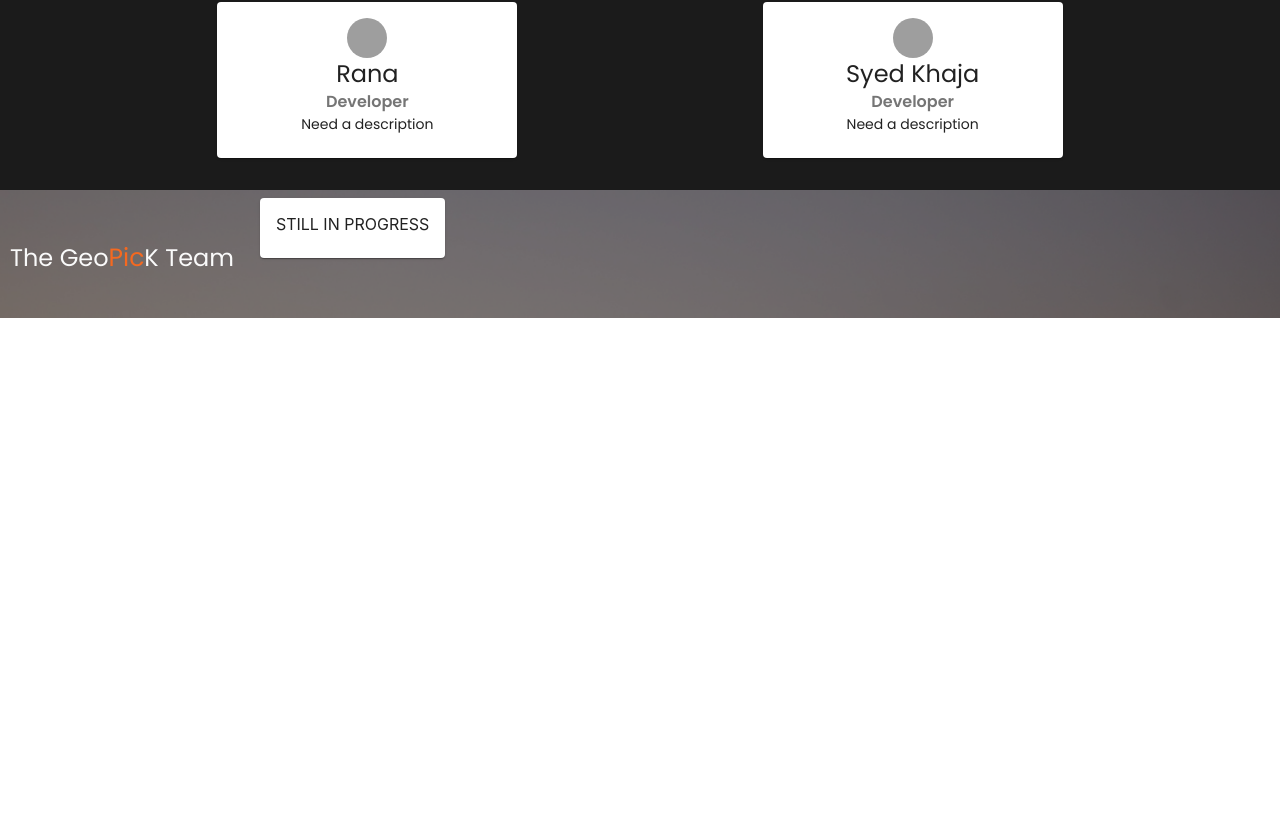
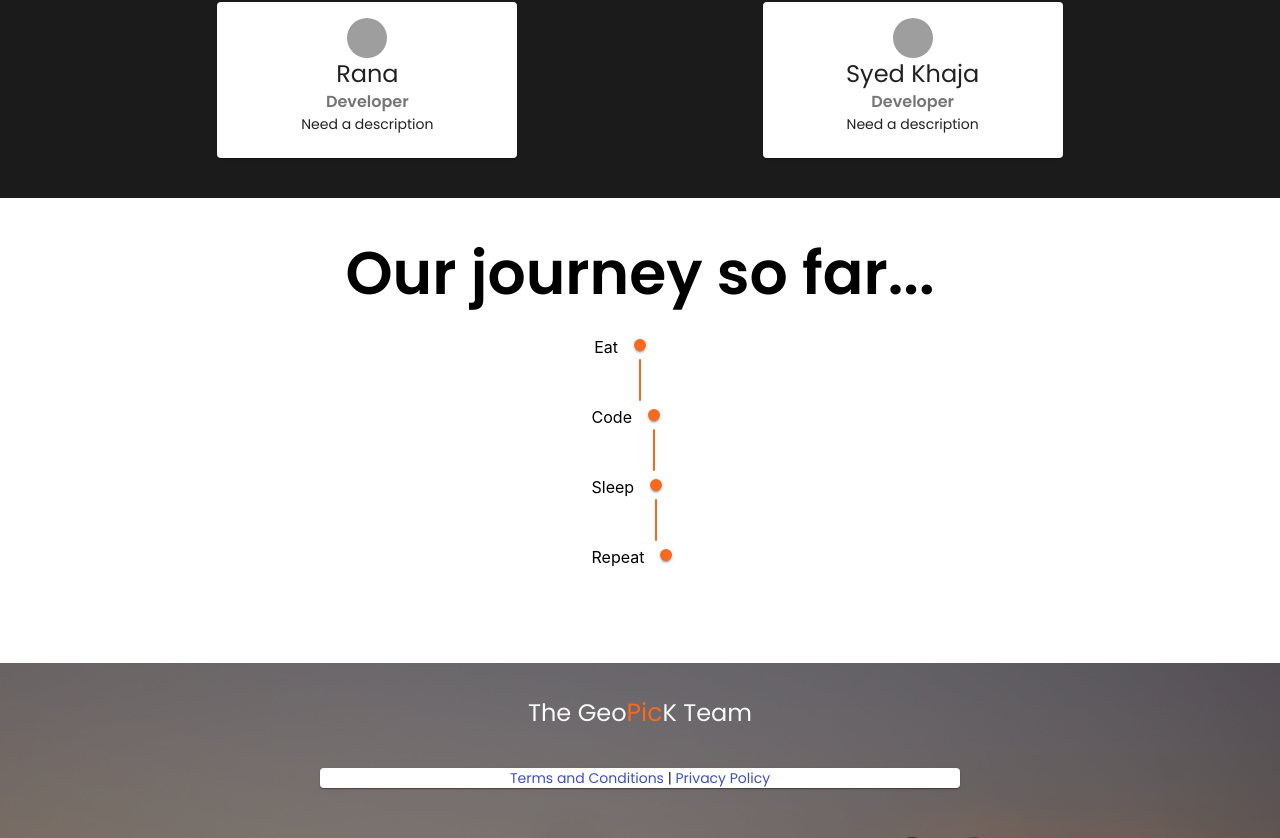
Before and after one commit to mk210/GeoPicK-website, a React (Create React App) app: page / in a window 1280 px wide. Shown: the part 3047-3885 px from the top of the page. Before the commit the page ends 3365 px from the top, so only its background shows below. Built offline with nearby package versions, Linux system fonts and the light colour scheme; grey boxes are pictures that could not be loaded.

Commit message:
modified footer and added roadpath.

```diff
--- a/package.json
+++ b/package.json
@@ -5,6 +5,7 @@
   "dependencies": {
     "@material-ui/core": "^4.11.2",
     "@material-ui/icons": "^4.11.2",
+    "@material-ui/lab": "^4.0.0-alpha.57",
     "@testing-library/jest-dom": "^5.11.4",
     "@testing-library/react": "^11.1.0",
     "@testing-library/user-event": "^12.1.10",
--- a/src/App.js
+++ b/src/App.js
@@ -6,6 +6,7 @@ import { Body } from "./body/body";
 import { TeamMembers } from "./body/teamMembers";
 import {Features} from "./body/features";
 import {Footer} from "./landing-page/footer";
+import RoadMap from "./body/roadmap"
 // import Background from "./image-assets/background-geoPick.png"
 const theme = createMuiTheme({
   typography: {
@@ -31,6 +32,9 @@ function App() {
       <div className="team-members-theme">
         <TeamMembers />
       </div>
+      <div>
+      <RoadMap/>
+      </div>
       <div className="footer-theme">
       <Footer/>
       </div>
--- /dev/null
+++ b/src/body/roadmap.jsx
@@ -0,0 +1,59 @@
+import React from "react";
+import Timeline from "@material-ui/lab/Timeline";
+import TimelineItem from "@material-ui/lab/TimelineItem";
+import TimelineSeparator from "@material-ui/lab/TimelineSeparator";
+import TimelineConnector from "@material-ui/lab/TimelineConnector";
+import TimelineContent from "@material-ui/lab/TimelineContent";
+import TimelineDot from "@material-ui/lab/TimelineDot";
+import { Typography } from "@material-ui/core";
+
+class RoadMap extends React.Component {
+  render() {
+    return (
+      <div
+        style={{ textAlign: "center", justifyItems: "center", padding: "3%" }}
+      >
+        <Typography variant="h2" style={{ fontWeight: "600" }}>
+          Our journey so far...
+        </Typography>
+        <Timeline align="right">
+          <TimelineItem>
+            <TimelineSeparator>
+              <TimelineDot style={{ background: "#F56920" }} />
+              <TimelineConnector
+                style={{ background: "#F56920", borderRadius: "50px" }}
+              />
+            </TimelineSeparator>
+            <TimelineContent>Eat</TimelineContent>
+          </TimelineItem>
+          <TimelineItem>
+            <TimelineSeparator>
+              <TimelineDot style={{ background: "#F56920" }} />
+              <TimelineConnector
+                style={{ background: "#F56920", borderRadius: "50px" }}
+              />
+            </TimelineSeparator>
+            <TimelineContent>Code</TimelineContent>
+          </TimelineItem>
+          <TimelineItem>
+            <TimelineSeparator>
+              <TimelineDot style={{ background: "#F56920" }} />
+              <TimelineConnector
+                style={{ background: "#F56920", borderRadius: "50px" }}
+              />
+            </TimelineSeparator>
+            <TimelineContent>Sleep</TimelineContent>
+          </TimelineItem>
+          <TimelineItem>
+            <TimelineSeparator>
+              <TimelineDot style={{ background: "#F56920" }} />
+            </TimelineSeparator>
+            <TimelineContent>Repeat</TimelineContent>
+          </TimelineItem>
+        </Timeline>
+      </div>
+    );
+  }
+}
+
+export default RoadMap;
--- a/src/landing-page/footer.jsx
+++ b/src/landing-page/footer.jsx
@@ -1,16 +1,22 @@
 import React, { Component } from "react";
-import { Card, Typography, Grid, CardContent } from "@material-ui/core";
+import { Card, Typography, Grid, Link } from "@material-ui/core";
+import DialogBox from "./terms";
 // import Logo from "../image-assets/logo.svg";
 // import BG from "../image-assets/background-geoPick.png";
 export class Footer extends Component {
   render() {
     return (
       <div>
-        <Grid container direction="row" spacing={2}>
-          <Grid item>
+        <Grid container direction="column" spacing={2}>
+          <Grid item justify="center">
             <Typography
               variant="h5"
-              style={{ textAlign: "left", padding: "10px", color: "#FAFAFA" }}
+              style={{
+                textAlign: "center",
+                padding: "5px",
+                color: "#FAFAFA",
+                marginTop: "-1%",
+              }}
             >
               The Geo
               <span
@@ -24,13 +30,22 @@ export class Footer extends Component {
               </span>
               K Team
             </Typography>
-          </Grid>
-          <Grid item>
-            <Card>
-              <CardContent style={{ height: "auto" }}>
-                STILL IN PROGRESS
-              </CardContent>
-            </Card>
+            <Grid item justify="center">
+              <Typography variant="body2">
+                <Card
+                  style={{
+                    height: "auto",
+                    width: "50%",
+                    margin: "auto",
+                    textAlign: "center",
+                  }}
+                  justify="center"
+                >
+                  <Link>Terms and Conditions</Link> |{" "}
+                  <Link>Privacy Policy</Link>
+                </Card>
+              </Typography>
+            </Grid>
           </Grid>
         </Grid>
       </div>
--- /dev/null
+++ b/src/landing-page/terms.jsx
@@ -0,0 +1,58 @@
+import React from "react";
+import Button from "@material-ui/core/Button";
+import Dialog from "@material-ui/core/Dialog";
+import DialogActions from "@material-ui/core/DialogActions";
+import DialogContent from "@material-ui/core/DialogContent";
+import DialogContentText from "@material-ui/core/DialogContentText";
+import DialogTitle from "@material-ui/core/DialogTitle";
+import Slide from "@material-ui/core/Slide";
+
+const Transition = React.forwardRef(function Transition(props, ref) {
+  return <Slide direction="up" ref={ref} {...props} />;
+});
+
+export default function DialogBox() {
+  const [open, setOpen] = React.useState(false);
+
+  const handleClickOpen = () => {
+    setOpen(true);
+  };
+
+  const handleClose = () => {
+    setOpen(false);
+  };
+
+  return (
+    <div>
+      <Button variant="outlined" color="primary" onClick={handleClickOpen}>
+        Slide in alert dialog
+      </Button>
+      <Dialog
+        open={open}
+        TransitionComponent={Transition}
+        keepMounted
+        onClose={handleClose}
+        aria-labelledby="alert-dialog-slide-title"
+        aria-describedby="alert-dialog-slide-description"
+      >
+        <DialogTitle id="alert-dialog-slide-title">
+          {"Use Google's location service?"}
+        </DialogTitle>
+        <DialogContent>
+          <DialogContentText id="alert-dialog-slide-description">
+            Let Google help apps determine location. This means sending
+            anonymous location data to Google, even when no apps are running.
+          </DialogContentText>
+        </DialogContent>
+        <DialogActions>
+          <Button onClick={handleClose} color="primary">
+            Disagree
+          </Button>
+          <Button onClick={handleClose} color="primary">
+            Agree
+          </Button>
+        </DialogActions>
+      </Dialog>
+    </div>
+  );
+}
```
Also changed, not shown: 2 other files (tests, documents, lock files or other folders).
